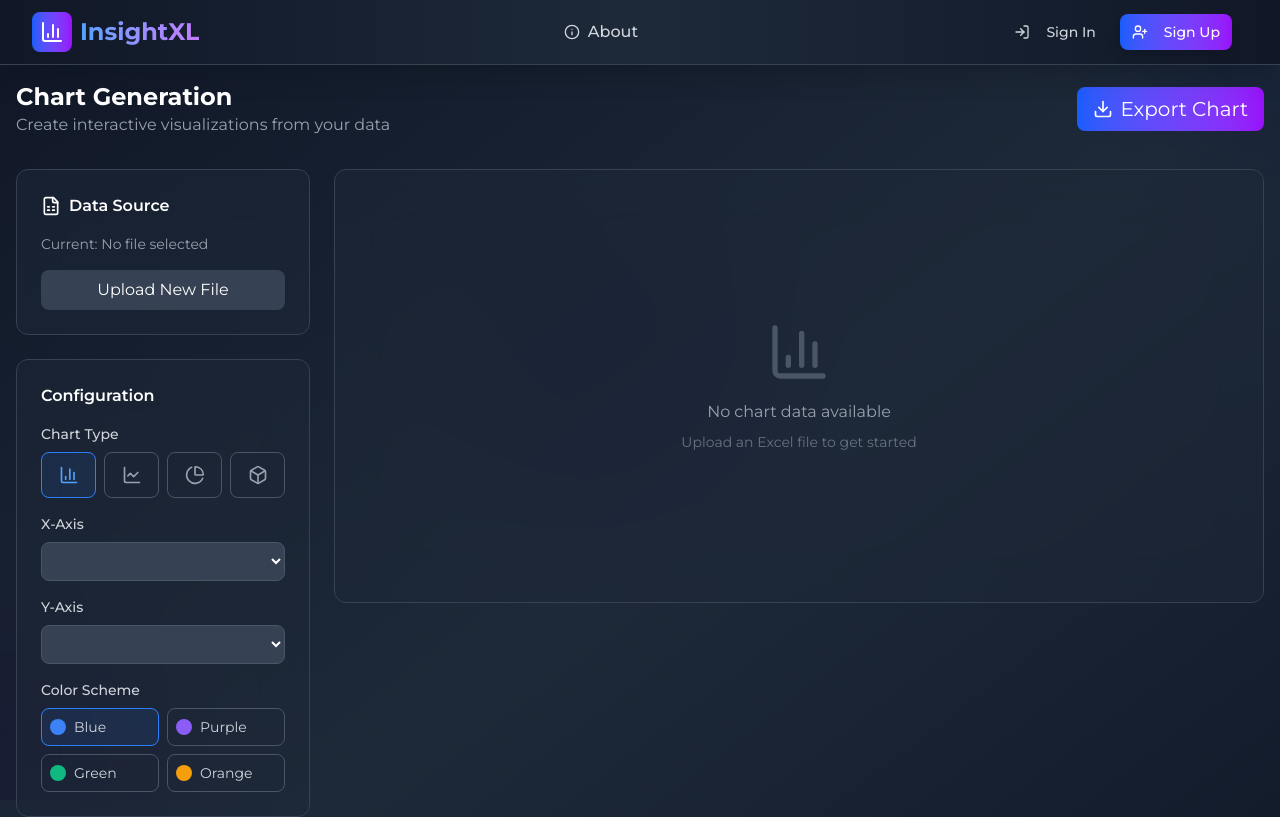
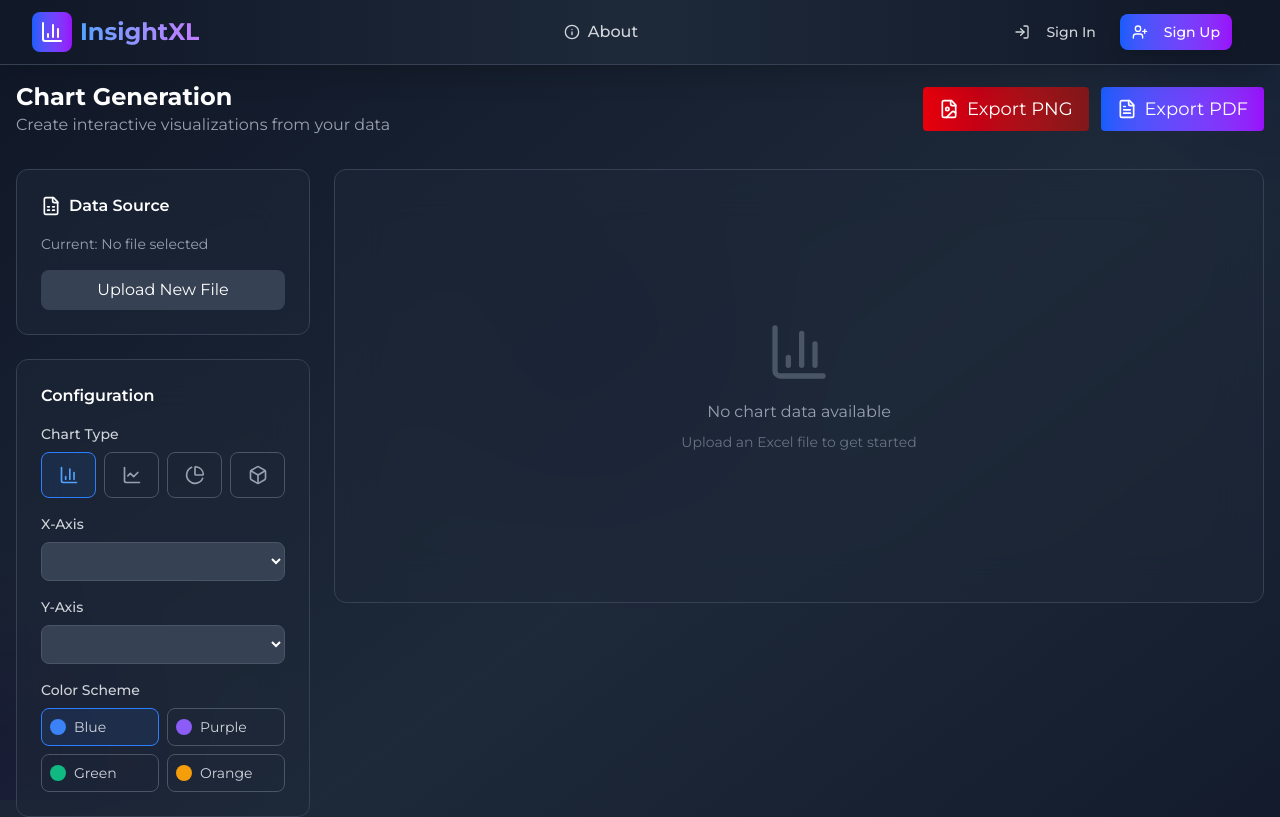
Before and after one commit to bismaysarangi/insightXL, a React (Vite) app in the folder client/: page /chart-generation in a window 1280 px wide. Shown: the top 817 px of the page. Built offline with nearby package versions, Linux system fonts and the light colour scheme.

Commit message:
feat: add PNG and PDF export functionality for charts in ChartGeneration component

```diff
--- a/client/src/pages/ChartGeneration.jsx
+++ b/client/src/pages/ChartGeneration.jsx
@@ -10,6 +10,8 @@ import {
   FileSpreadsheet,
   AlertCircle,
   Box,
+  FileImage,
+  FileText,
 } from "lucide-react";
 import * as XLSX from "xlsx";
 import {
@@ -300,7 +302,7 @@ export default function ChartGeneration() {
     processExcelFile(file);
   };
 
-  const downloadChart = () => {
+  const downloadChartPNG = () => {
     if (chartRef.current && chartType !== "3d") {
       const link = document.createElement("a");
       link.download = `chart_${Date.now()}.png`;
@@ -308,7 +310,42 @@ export default function ChartGeneration() {
       link.click();
     } else if (chartType === "3d") {
       // TODO: Implement 3D chart screenshot functionality
-      alert("3D chart export functionality coming soon!");
+      alert("3D chart PNG export functionality coming soon!");
+    }
+  };
+
+  const downloadChartPDF = () => {
+    if (chartRef.current && chartType !== "3d") {
+      // Create a new window for PDF generation
+      const canvas = chartRef.current.canvas;
+      const imgData = canvas.toDataURL("image/png");
+
+      // Create a new window and add the image for PDF printing
+      const printWindow = window.open("", "_blank");
+      printWindow.document.write(`
+        <html>
+          <head>
+            <title>Chart Export</title>
+            <style>
+              body { margin: 0; padding: 20px; }
+              img { max-width: 100%; height: auto; }
+            </style>
+          </head>
+          <body>
+            <img src="${imgData}" />
+            <script>
+              window.onload = function() {
+                window.print();
+                window.close();
+              }
+            </script>
+          </body>
+        </html>
+      `);
+      printWindow.document.close();
+    } else if (chartType === "3d") {
+      // TODO: Implement 3D chart PDF functionality
+      alert("3D chart PDF export functionality coming soon!");
     }
   };
 
@@ -424,11 +461,18 @@ export default function ChartGeneration() {
 
           <div className="flex items-center space-x-3">
             <button
-              onClick={downloadChart}
-              className="bg-gradient-to-r from-blue-600 to-purple-600 hover:from-blue-700 hover:to-purple-700 text-white px-4 py-2 rounded-lg flex items-center space-x-2 transition-all"
+              onClick={downloadChartPNG}
+              className="bg-gradient-to-r from-red-600 to-red-900 hover:from-red-600 hover:to-red-700 text-white px-4 py-2 rounded flex items-center space-x-2 transition-all"
             >
-              <Download className="w-5 h-5" />
-              <span className="text-xs md:text-xl">Export Chart</span>
+              <FileImage className="w-5 h-5" />
+              <span className="text-xs md:text-lg">Export PNG</span>
+            </button>
+            <button
+              onClick={downloadChartPDF}
+              className="bg-gradient-to-r from-blue-600 to-purple-600 hover:from-blue-700 hover:to-purple-700 text-white px-4 py-2 rounded flex items-center space-x-2 transition-all"
+            >
+              <FileText className="w-5 h-5" />
+              <span className="text-xs md:text-lg">Export PDF</span>
             </button>
           </div>
         </div>
```
